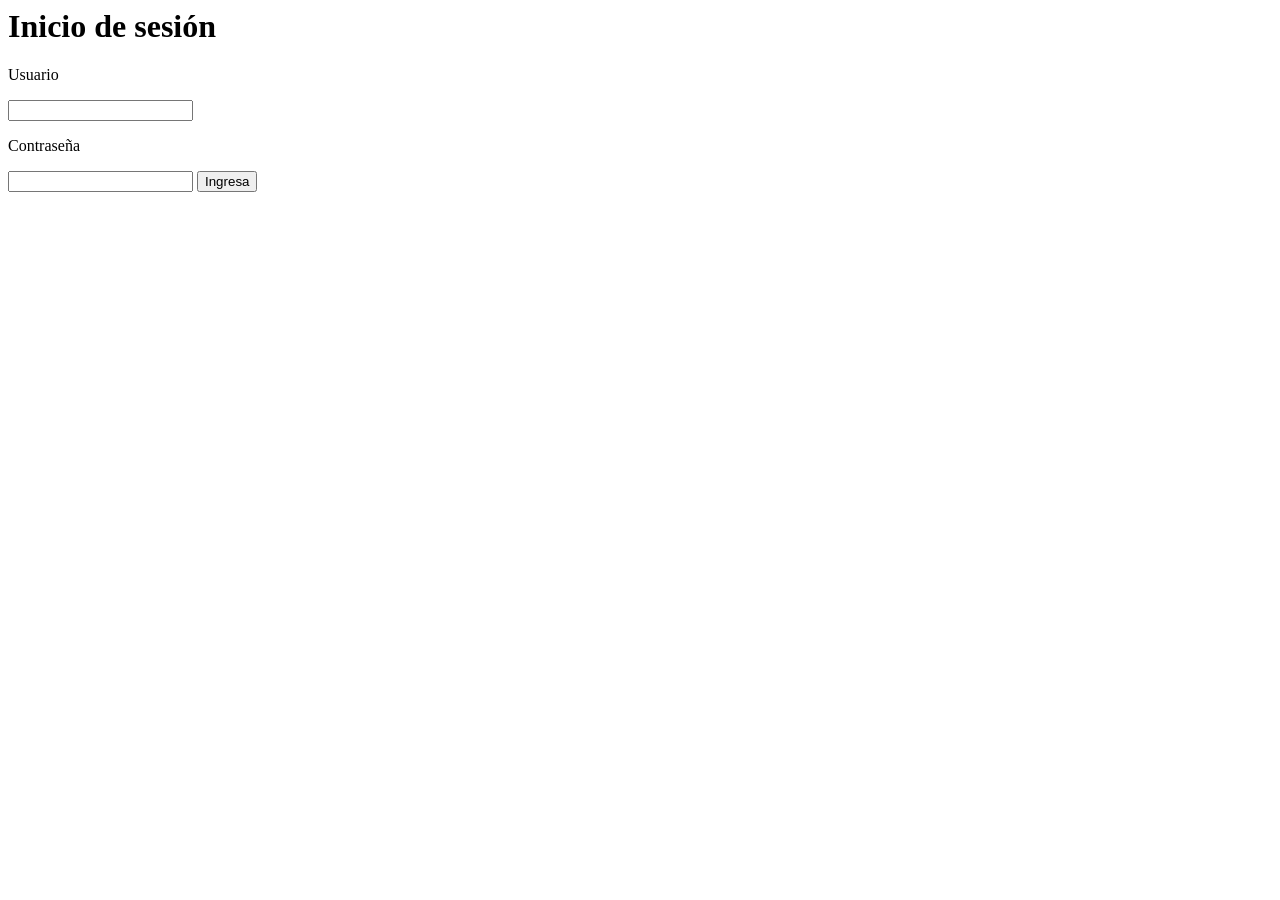
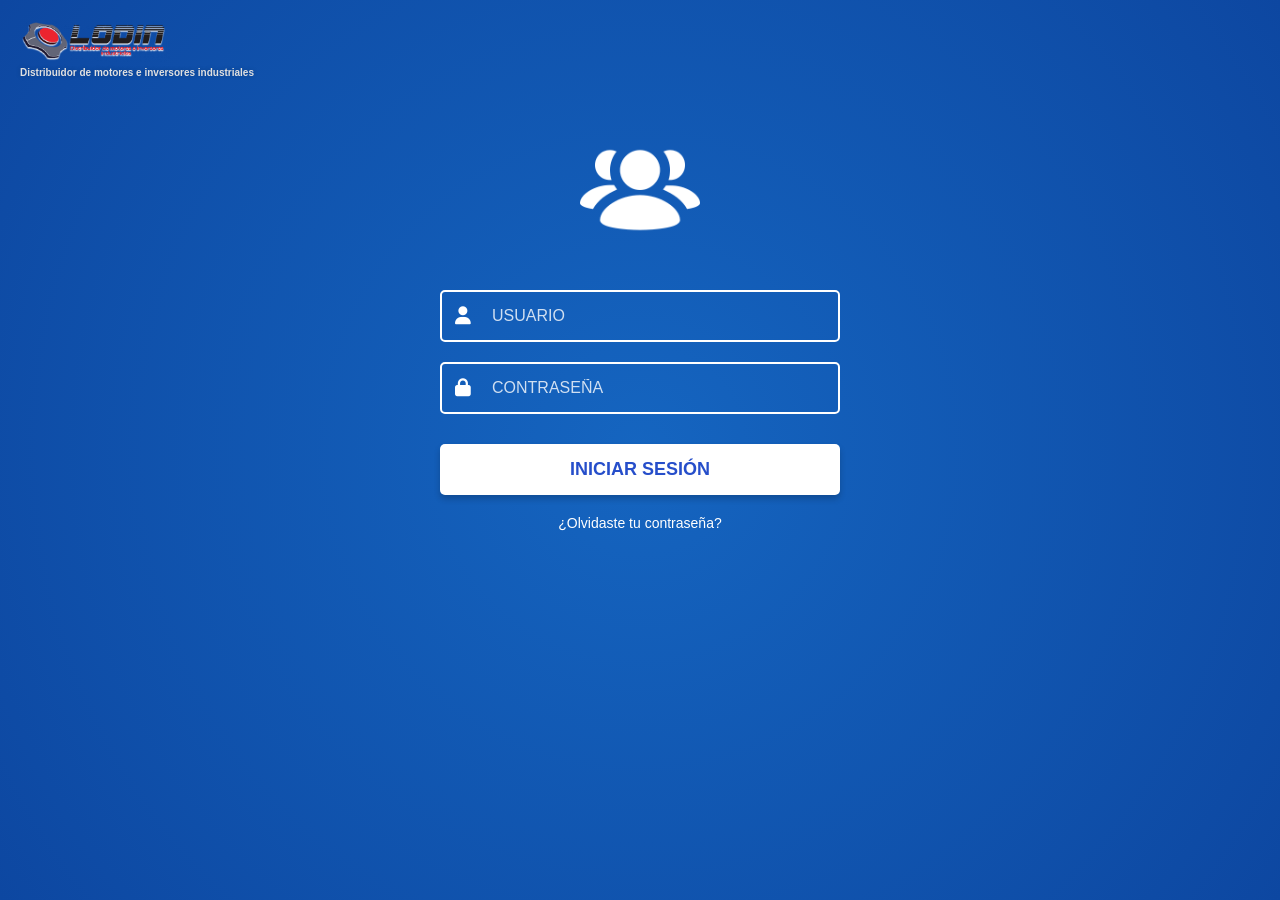
Before and after one commit to RicardoDeccion13/lodin-app-web, a website: page src/lgn.html in a window 1280 px wide. Before the commit the page ends 800 px from the top, so only its background shows below. Drawn offline with Linux system fonts and the light colour scheme.

Commit message:
Parte Login

```diff
--- /dev/null
+++ b/src/css/LoginStyles.css
@@ -0,0 +1,128 @@
+/*Estilos Globales y Fondo */
+body {
+     font-family: Arial, sans-serif;
+    background: #0d47a1;
+    background: radial-gradient(circle, #1565c0 0%, #0d47a1 100%);
+    color: white;
+    margin: 0;
+    min-height: 100vh;
+}
+
+/*Contenedor Principal del Login */
+.login-container {
+    width: 100%;
+    max-width: 400px;
+    padding: 40px 20px;
+    text-align: center;
+    margin: 0 auto;
+    margin-top: 100px;
+}
+
+/*Estilos del Logo */
+.header-logo {
+    position: absolute;
+    top: 20px;
+    left: 20px;
+    text-align: left;
+    margin-bottom: 0;
+}
+
+.logo-image {
+    width: 150px;
+    height: auto;
+}
+
+.logo-text {
+    font-size: 10px;
+    margin-top: 5px;
+    color: #e0e0e0;
+    text-shadow: 0 0 5px rgba(0, 0, 0, 0.2);
+    font-weight: bold;
+    text-align: left;
+}
+
+/*Icono Principal*/
+.icon-group {
+    margin-bottom: 50px;
+    height: 100px;
+    display: flex;
+    justify-content: center;
+    align-items: center;
+}
+
+.main-icon-image {
+    width: 120px;
+    height: auto;
+}
+
+/*Estilos del Formulario y Inputs */
+.login-form {
+    display: flex;
+    flex-direction: column;
+    gap: 20px;
+}
+
+.input-group {
+    position: relative;
+    display: flex;
+    align-items: center;
+    width: 100%;
+}
+
+/*Estilo para los iconos */
+.input-group .icon {
+    position: absolute;
+    left: 15px;
+    color: #fff;
+    font-size: 18px;
+}
+
+.input-group input {
+    width: 100%;
+    padding: 15px 15px 15px 50px;
+    border: 2px solid #fff;
+    background: rgba(255, 255, 255, 0);
+    color: #fff;
+    border-radius: 5px;
+    font-size: 16px;
+    box-sizing: border-box;
+}
+
+/*Estilo para el texto placeholder */
+.input-group input::placeholder {
+    color: rgba(255, 255, 255, 0.8);
+    text-transform: uppercase;
+}
+
+/*Estilo del Botón */
+.login-button {
+    padding: 15px;
+    background-color: #fff;
+    color: #264ECA;
+    border: none;
+    border-radius: 5px;
+    font-size: 18px;
+    font-weight: bold;
+    cursor: pointer;
+    transition: background-color 0.3s;
+    text-transform: uppercase;
+    margin-top: 10px;
+    box-shadow: 0 4px 6px rgba(0, 0, 0, 0.2);
+}
+
+.login-button:hover {
+    background-color: #f0f0f0;
+}
+
+/*Estilo del Enlace "¿Olvidaste tu contraseña?" */
+.forgot-password {
+    display: block;
+    margin-top: 20px;
+    color: #fff;
+    text-decoration: none;
+    font-size: 14px;
+}
+
+.forgot-password:hover {
+    text-decoration: underline;
+}
--- a/src/lgn.html
+++ b/src/lgn.html
@@ -1,15 +1,40 @@
 <html lang="es">
 <head>
-	<meta charset="UTF-8">
-    <title>Login Motors</title>
+    <meta charset="UTF-8">
+    <meta name="viewport" content="width=device-width, initial-scale=1.0">
+    <title>Login LODIN</title>
+    <link rel="stylesheet" href="https://cdnjs.cloudflare.com/ajax/libs/font-awesome/6.5.2/css/all.min.css">
+    <link rel="stylesheet" href="css/LoginStyles.css">
 </head>
 <body>
-    <h1>Inicio de sesión</h1>
-    <form id="loginForm">
-        <p>Usuario</p><input type="text" name="usuario" id="usuario">
-        <p>Contraseña</p><input type="password" name="contrasena" id="contrasena">
-        <button type="submit">Ingresa</button>
-    </form>
+    <div class="login-container">
+        <div class="header-logo">
+            <img src="IMG/LOGOLodin.png" alt="Logo LODIN" class="logo-image">
+            <p class="logo-text">Distribuidor de motores e inversores industriales</p>
+        </div>
+
+    <div class="icon-group">
+        <img src="IMG/IconoLogin3.png" alt="Icono de trabajador y engranajes" class="main-icon-image">
+    </div>
+
+        <form id="loginForm" class="login-form">
+            <div class="input-group">
+                <i class="fa-solid fa-user icon"></i>
+                <input type="text" name="usuario" id="usuario" placeholder="USUARIO">
+            </div>
+
+            <div class="input-group">
+                <i class="fa-solid fa-lock icon"></i>
+                <input type="password" name="contrasena" id="contrasena" placeholder="CONTRASEÑA">
+            </div>
+
+            <button type="submit" class="login-button">INICIAR SESIÓN</button>
+        </form>
+
+        <a href="#" class="forgot-password">¿Olvidaste tu contraseña?</a>
+
+        <p id="mensaje" style="color: red; margin-top: 10px;"></p>
+    </div>
 
     <script>
       	const API_URL = 'http://localhost:3000/login';
```
Also changed, not shown: src/IMG/IconoLogin2.png (added), src/IMG/IconoLogin3.png (added), src/IMG/LOGOLodin.png (added).
